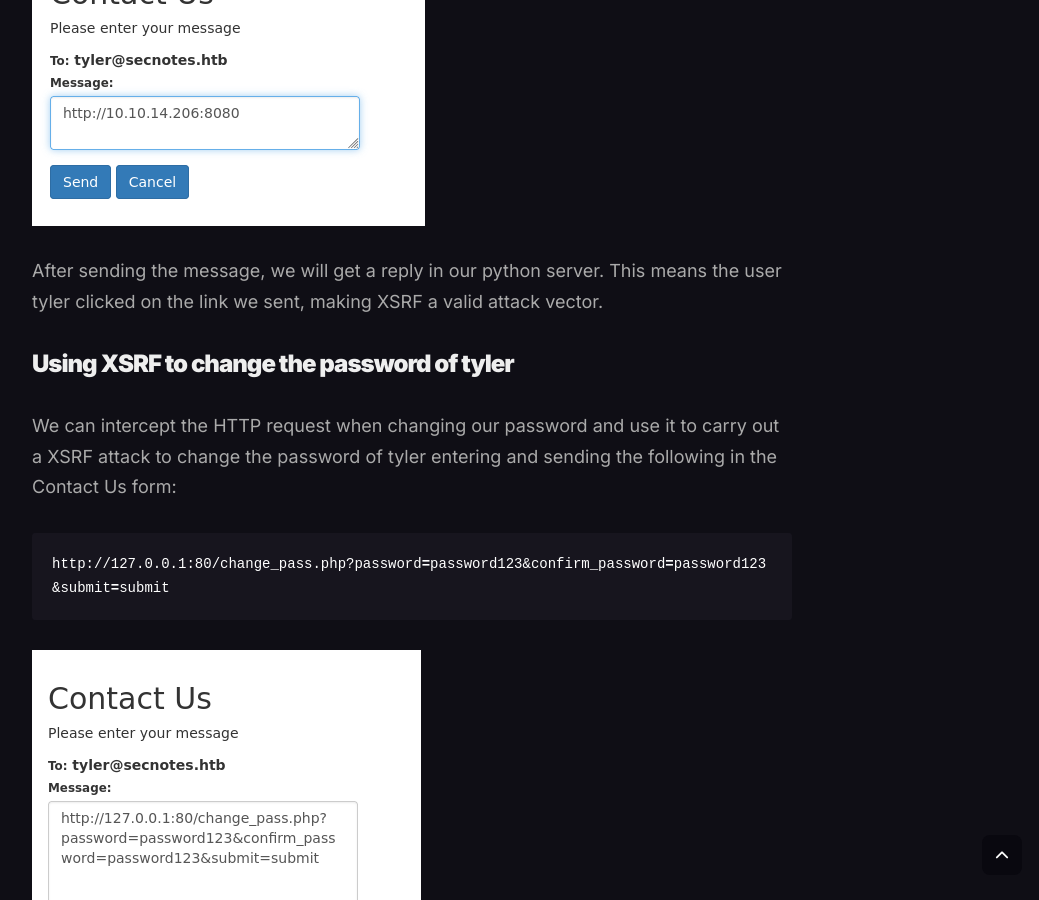
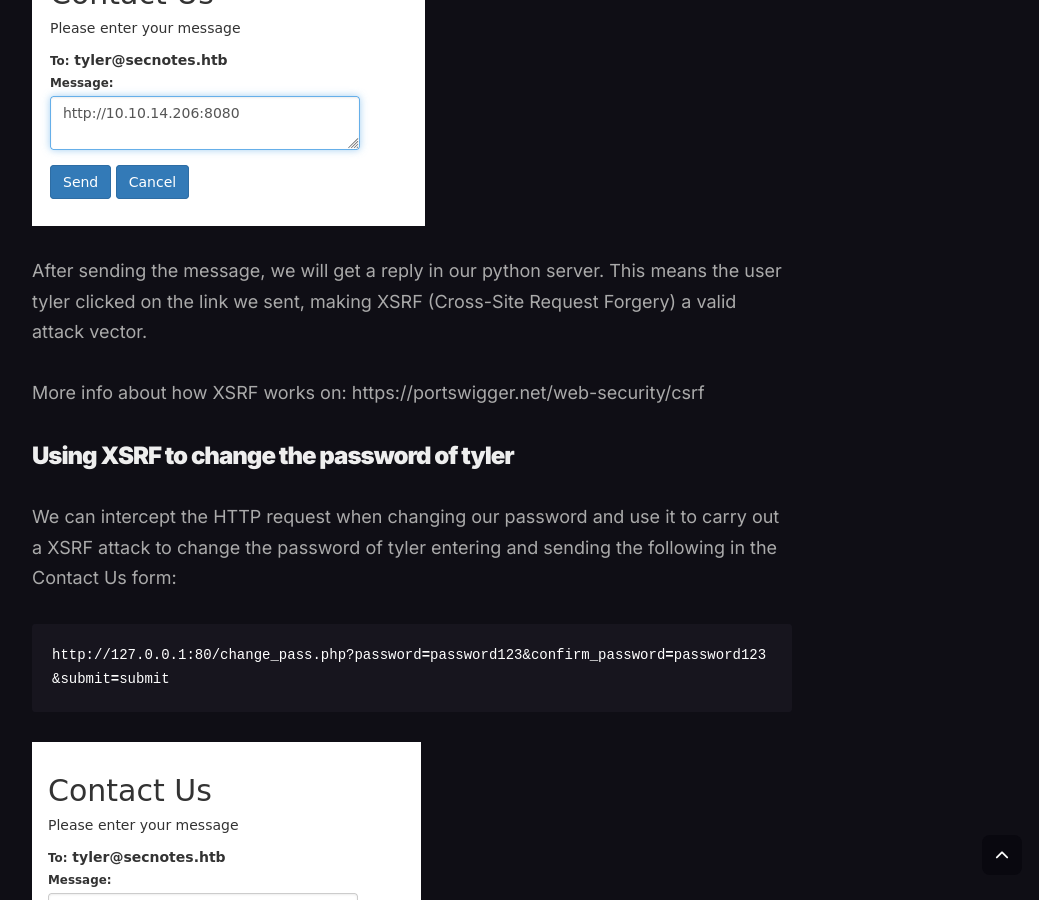
Before and after one commit to Vorkharium/vorkharium.github.io, a Jekyll site: the page built from _posts/2024-11-06-HTB-SecNotes-Write-up.md, in a window 1280 px wide and 900 px high, scrolled down 5199 px. Shown: the whole window, without its empty margins (228-1267 px from the left). Built offline with Jekyll 4.4.1, drawn with Linux system fonts in a browser that asks for light colours.

Commit message:
Update 2024-11-06-HTB-SecNotes-Write-up.md

````diff
--- a/_posts/2024-11-06-HTB-SecNotes-Write-up.md
+++ b/_posts/2024-11-06-HTB-SecNotes-Write-up.md
@@ -115,7 +115,10 @@ http://10.10.14.206:8080
 ```
 ![Testing XSRF](/images/htb_secnotes_contactus_python_server.png)
 
-After sending the message, we will get a reply in our python server. This means the user tyler clicked on the link we sent, making XSRF a valid attack vector.
+After sending the message, we will get a reply in our python server. This means the user tyler clicked on the link we sent, making XSRF (Cross-Site Request Forgery) a valid attack vector.
+
+More info about how XSRF works on:
+https://portswigger.net/web-security/csrf
 
 ### Using XSRF to change the password of tyler
 We can intercept the HTTP request when changing our password and use it to carry out a XSRF attack to change the password of tyler entering and sending the following in the Contact Us form:
````
